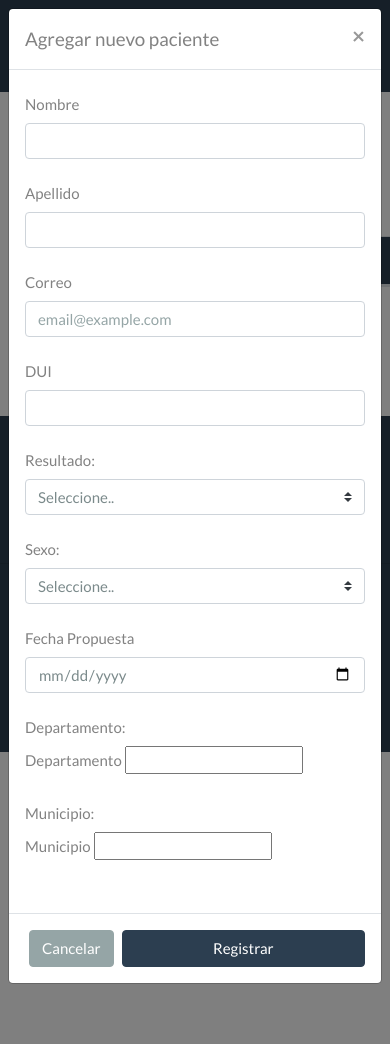
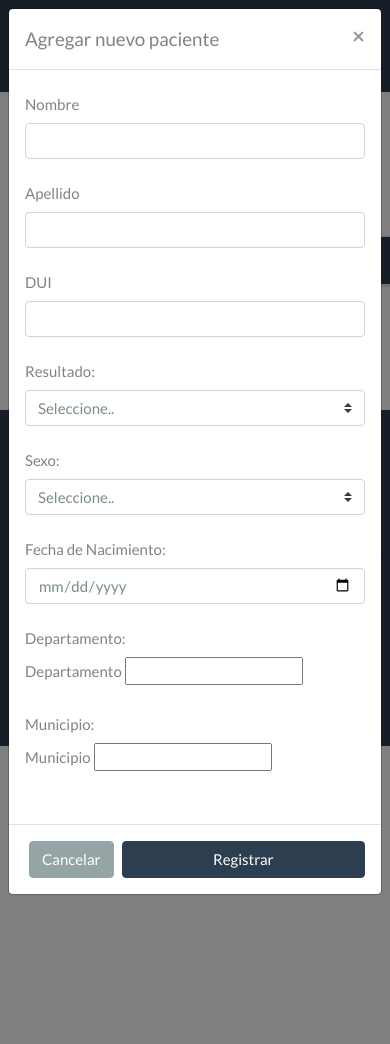
Before and after one commit to speed1test/mantis, a Django app: template apps/users/templates/gestion_usuarios/gestion_paciente.html in a window 390 px wide, after a click on "Agregar Paciente". Run offline with Django 3.2, Linux system fonts and the light colour scheme; the template is opened without the code that fills it: most values are stand-ins (such as "Sample title", 1, 10 or a date in 2020); form fields are guessed from the names that the template uses; some libraries are stand-ins or nearby versions.

Commit message:
Registrar paciente

```diff
--- a/apps/users/ajax.py
+++ b/apps/users/ajax.py
@@ -5,7 +5,7 @@ from apps.covid.models import Departamento, Municipio
 def get_municipios(request):
     departamento_id = request.GET.get('departamento_id')
     municipios = Municipio.objects.none()
-    options = '<option value="" selected="selected">-------</option>'
+    options = '<option value="" selected="selected">Seleccione...</option>'
     if departamento_id:
         municipios = Municipio.objects.filter(departamento_id=departamento_id)
     for municipio in municipios:
--- a/apps/users/templates/gestion_usuarios/gestion_paciente.html
+++ b/apps/users/templates/gestion_usuarios/gestion_paciente.html
@@ -2,35 +2,26 @@
 {% load static %}
 {% block main_container %}
 <script>
-       $(document).ready(function() {
+      $(document).ready(function() {
             $("#Registrar").click(function(){
-
-                var nombre = $("#nombre").val();
+            	var nombre = $("#nombre").val();
                 var apellido = $("#apellido").val();
-                var usuario = $("#usuario").val();
-                var email = $("#correo").val();
-                var contraseña = $("#password").val();
-                var contraseña2 = $("#password-2").val();
-                var telefono = $("#telefono").val();
-                var direccion = $("#direccion").val();
-                var letra, correo, numero;
+                var dui = $("#dui").val();
+                var resultado = $("#estado").val();
+                var sexo = $("sexo").val();
+                var fecha = $("fecha").val();
+                var municipio = $("id_municipio").val();
+                var letra, numero;
 
                  letra=/^[a-zA-ZáÁéÉíÍóÓúÚñÑüÜ\s]+$/;
-                 correo = /^(([^<>()\[\]\\.,;:\s@"]+(\.[^<>()\[\]\\.,;:\s@"]+)*)|(".+"))@((\[[0-9]{1,3}\.[0-9]{1,3}\.[0-9]{1,3}\.[0-9]{1,3}])|(([a-zA-Z\-0-9]+\.)+[a-zA-Z]{2,}))$/;
                  numero = /^([0-9])*$/;
 
-                if(nombre === "" || apellido === "" || usuario === "" || email === "" || contraseña2 === "" || contraseña2 === "" || telefono === "" || direccion === ""  ){
+                if(nombre === "" || apellido === "" || dui === "" || resultado === "" || sexo === "" || fecha === "" || municipio === ""){
 
                 	alert("Todos los campos son obligatorios");
 
                 	return false;
-              	    }if( !(contraseña === contraseña2) ){
-                		alert("Las contraseñas son diferentes");
-                		return false;
-                	}if( contraseña.length < 8){
-                		alert("Contraseña demasiado corta");
-                		return false;
-                	}
+              	    }
                 	if(!letra.test(nombre)){
                 		alert("El nombre es incorrecto");
                 		return false;
@@ -47,25 +38,10 @@
                 		alert("El apellido es demasiado largo");
                 		return false;
                 	}
-                	if(usuario.length > 15){
-                		alert("El nombre de usuario es demasiado largo");
+                	if(!numero.test(dui) || dui.length > 9 || dui.length < 9){
+                		alert("Formato de DUI invalido, recuerde que solo se aceptan numeros");
                 		return false;
                 	}
-
-                	if(!correo.test(email)){
-                		alert("El correo ingresado es incorrecto");
-                		return false;
-                	}
-
-					if(!numero.test(telefono) || telefono.length > 9){
-						alert("El numero de telefono es incorrecto");
-						return false;
-					}
-					if(direccion.length > 30){
-						alert("La direccion es demasiado larga");
-						return false;
-
-					}
 
 				});
         	});
@@ -73,14 +49,14 @@
 <script>
        $(document).ready(function() {
             $("#Editar").click(function(){
-            	var id = $("#id-edit").val();
-                var nombre = $("#nombre-edit").val();
-                var apellido = $("#apellido-edit").val();
-                var usuario = $("#usuario-edit").val();
-                var email = $("#correo-edit").val();
-                var telefono = $("#telefono-edit").val();
-                var direccion = $("#direccion-edit").val();
-                var letra, correo, numero;
+            	var nombre = $("#nombre").val();
+                var apellido = $("#apellido").val();
+                var dui = $("#dui").val();
+                var resultado = $("#estado").val();
+                var sexo = $("sexo").val();
+                var fecha = $("fecha").val();
+                var municipio = $("id_municipio").val();
+                var letra, numero;
 
                  letra=/^[a-zA-ZáÁéÉíÍóÓúÚñÑüÜ\s]+$/;
                  correo = /^(([^<>()\[\]\\.,;:\s@"]+(\.[^<>()\[\]\\.,;:\s@"]+)*)|(".+"))@((\[[0-9]{1,3}\.[0-9]{1,3}\.[0-9]{1,3}\.[0-9]{1,3}])|(([a-zA-Z\-0-9]+\.)+[a-zA-Z]{2,}))$/;
@@ -118,7 +94,7 @@
                 		return false;
                 	}
 
-					if(!numero.test(telefono) || telefono.length > 9 || telefono.length < ){
+					if(!numero.test(telefono) || telefono.length > 9 || telefono.length < 9){
 						alert("El numero de telefono es incorrecto");
 						return false;
 					}
@@ -198,20 +174,6 @@
 					{% endif %}
 					<td class="col-5">
 
-
-						<button class="btn btn-success" title="Editar Información del Laboratorista"
-							data-toggle="modal" data-target="#editar-minsal-modal"
-							data-id="{{minsal.id}}"
-							data-nombre="{{minsal.user.first_name}}"
-							data-apellido="{{minsal.user.last_name}}"
-							data-usuario="{{minsal.user.username}}"
-							data-correo="{{minsal.user.email}}"
-							data-telefono="{{minsal.user.dui}}"
-							data-direccion="{{minsal.user.direccion}}"
-						>
-						Editar&nbsp;&nbsp;<i class="fas fa-pen"></i>
-						</button>
-
 						<button class="btn btn-danger" title="Eliminar el T&eacute;cnico"
 							data-toggle="modal" data-target="#eliminar-minsal-modal" data-id="{{minsal.id}}"
 							data-nombre="{{minsal.user.first_name}}"
@@ -260,7 +222,7 @@
 <div class="modal-dialog" role="document">
 
 	<div class="modal-content">
-	<form action="{% url 'registrar_minsal' %}" method="POST">
+	<form action="{% url 'registrar_paciente' %}" method="POST">
 
 		<div class="modal-header">
 			<h5 class="modal-title" id="exampleModalLabel">Agregar nuevo paciente</h5>
@@ -273,52 +235,46 @@
 			<div class="form-group row">
 				<label for="nombre" class="col-sm-2 col-form-label">Nombre</label>
 				<div class="col-sm-10">
-					<input type="text" class="form-control" id="nombre" name="nombre" placeholder="">
+					<input type="text" class="form-control" id="nombre" name="nombre" placeholder="" required="">
 				</div>
 			</div>
 			<div class="form-group row">
 				<label for="apellido" class="col-sm-2 col-form-label">Apellido</label>
 				<div class="col-sm-10">
-					<input type="text" class="form-control" id="apellido" name="apellido" placeholder="">
-				</div>
-			</div>
-			<div class="form-group row">
-				<label for="correo" class="col-sm-2 col-form-label">Correo</label>
-				<div class="col-sm-10">
-					<input type="text" class="form-control" id="correo" name="correo" placeholder="email@example.com">
+					<input type="text" class="form-control" id="apellido" name="apellido" placeholder="" required="">
 				</div>
 			</div>
 
 			<div class="form-group row">
-				<label for="telefono" class="col-sm-2 col-form-label">DUI</label>
+				<label for="dui" class="col-sm-2 col-form-label">DUI</label>
 				<div class="col-sm-10">
-					<input type="text" class="form-control" id="telefono" name="telefono" placeholder="">
+					<input type="text" class="form-control" id="dui" name="dui" placeholder="" required="">
 				</div>
 			</div>
 
 			<div class="form-group row">
-      			<label for="correo" class="col-sm-2 col-form-label">Resultado: </label>
+      			<label for="resultado" class="col-sm-2 col-form-label">Resultado: </label>
       			<div class="col-sm-10">
-      				<select class="custom-select mr-sm-2" id="inlineFormCustomSelect">
-        			<option selected>Seleccione..</option>
+      				<select name="estado" id="estado" class="custom-select mr-sm-2" id="inlineFormCustomSelect">
+        			<option selected required="">Seleccione..</option>
         			<option value="1">Positivo</option>
-        			<option value="2">Negativo</option>
+        			<option value="0">Negativo</option>
       				</select>
       			</div>
     		</div>
 
     		<div class="form-group row">
-      			<label for="correo" class="col-sm-2 col-form-label">Sexo: </label>
+      			<label for="fecha_propuesta" class="col-sm-2 col-form-label" >Sexo: </label>
       			<div class="col-sm-10">
-      				<select class="custom-select mr-sm-2" id="inlineFormCustomSelect">
-        			<option selected>Seleccione..</option>
+      				<select name="sexo" id="sexo" class="custom-select mr-sm-2" id="inlineFormCustomSelect">
+        			<option selected required="">Seleccione..</option>
         			<option value="1">Masculino</option>
-        			<option value="2">Femenino</option>
+        			<option value="0">Femenino</option>
       				</select>
       			</div>
     		</div>
     		<div class="form-group row">
-				<label for="fecha_propuesta" class="col-sm-2 col-form-label">Fecha Propuesta</label>
+				<label for="fecha_propuesta" class="col-sm-2 col-form-label">Fecha de Nacimiento:</label>
 				<div class="col-sm-10">
 					<input type="date" class="form-control" id="fecha" name="fecha" placeholder="" required="">
 				</div>
@@ -356,106 +312,6 @@
 </div>
 </div>
 
-<!-- Modal Editar MINSAL -->
-<div class="modal fade" id="editar-minsal-modal" tabindex="-1" role="dialog" aria-labelledby="exampleModalLabel" aria-hidden="true">
-<div class="modal-dialog" role="document">
-
-	<div class="modal-content">
-	<form action="{% url 'registrar_minsal' %}" method="POST">
-
-		<div class="modal-header">
-			<h5 class="modal-title" id="exampleModalLabel">Editar paciente</h5>
-			<button type="button" class="close" data-dismiss="modal" aria-label="Close">
-				<span aria-hidden="true">&times;</span>
-			</button>
-		</div>
-
-		<div class="modal-body">
-			<div class="form-group row">
-				<label for="nombre" class="col-sm-2 col-form-label">Nombre</label>
-				<div class="col-sm-10">
-					<input type="text" class="form-control" id="nombre" name="nombre" placeholder="">
-				</div>
-			</div>
-			<div class="form-group row">
-				<label for="apellido" class="col-sm-2 col-form-label">Apellido</label>
-				<div class="col-sm-10">
-					<input type="text" class="form-control" id="apellido" name="apellido" placeholder="">
-				</div>
-			</div>
-			<div class="form-group row">
-				<label for="correo" class="col-sm-2 col-form-label">Correo</label>
-				<div class="col-sm-10">
-					<input type="text" class="form-control" id="correo" name="correo" placeholder="email@example.com">
-				</div>
-			</div>
-
-			<div class="form-group row">
-				<label for="telefono" class="col-sm-2 col-form-label">DUI</label>
-				<div class="col-sm-10">
-					<input type="text" class="form-control" id="telefono" name="telefono" placeholder="">
-				</div>
-			</div>
-
-			<div class="form-group row">
-      			<label for="correo" class="col-sm-2 col-form-label">Resultado: </label>
-      			<div class="col-sm-10">
-      				<select class="custom-select mr-sm-2" id="inlineFormCustomSelect">
-        			<option selected>Seleccione..</option>
-        			<option value="1">Positivo</option>
-        			<option value="2">Negativo</option>
-      				</select>
-      			</div>
-    		</div>
-
-    		<div class="form-group row">
-      			<label for="correo" class="col-sm-2 col-form-label">Sexo: </label>
-      			<div class="col-sm-10">
-      				<select class="custom-select mr-sm-2" id="inlineFormCustomSelect">
-        			<option selected>Seleccione..</option>
-        			<option value="1">Masculino</option>
-        			<option value="2">Femenino</option>
-      				</select>
-      			</div>
-    		</div>
-    		<div class="form-group row">
-				<label for="fecha_propuesta" class="col-sm-2 col-form-label">Fecha Propuesta</label>
-				<div class="col-sm-10">
-					<input type="date" class="form-control" id="fecha" name="fecha" placeholder="" required="">
-				</div>
-			</div>
-    		<div class="form-group row">
-      			<label for="correo" class="col-sm-2 col-form-label">Departamento:</label>
-      			<div class="col-sm-10">
-                    {{ form.departamento.label_tag }}
-                    {{ form.departamento }}
-      			</div>
-    		</div>
-    		<div class="form-group row">
-      			<label for="correo" class="col-sm-2 col-form-label">Municipio:</label>
-      			<div class="col-sm-10">
-                    {{ form.municipio.label_tag }}
-                    {{ form.municipio }}
-      			</div>
-    		</div>
-
-
-			<div class="form-group row justify-content-md-center">
-
-			</div>
-		</div>
-
-		<div class="modal-footer">
-			{% csrf_token %}
-			<button type="button" class="btn btn-secondary" data-dismiss="modal">Cancelar</button>
-			<button type="submit" class="btn btn-primary col-sm-4 col-form-label" id="Registrar">Editar</button>
-		</div>
-
-	</form>
-	</div>
-
-</div>
-</div>
 
 <!-- Modal Eliminar laboratoristas -->
 <div class="modal fade" id="eliminar-minsal-modal" tabindex="-1" role="dialog" aria-labelledby="exampleModalLabel"
--- a/apps/users/urls.py
+++ b/apps/users/urls.py
@@ -24,4 +24,5 @@ urlpatterns = [
 	path('editar-minsal/', views.editar_minsal, name='editar_minsal'),
 	path('gestion_paciente/', views.gestion_paciente, name='gestion_paciente'),
 	url(r'ajax/get_municipios', get_municipios, name='get_municipios'),
+	path('registrar-paciente/', views.registrar_paciente, name='registrar_paciente'),
 ]
--- a/covidsv/settings.py
+++ b/covidsv/settings.py
@@ -78,7 +78,7 @@ WSGI_APPLICATION = 'covidsv.wsgi.application'
 DATABASES = {
     'default': {
         'ENGINE': 'mysql_cymysql',
-        'NAME': 'pruebas_edwin',
+        'NAME': 'pruebas_exp',
         'USER': 'prueba',
          'PASSWORD': 'prueba',
         'HOST': 'propositocovid.duckdns.org',
```
Also changed, not shown: apps/covid/models.py (+5 -4 lines), apps/users/views.py (+33 -0 lines), apps/covid/migrations/0001_initial.py, apps/covid/migrations/0002_auto_20200715_0815.py, apps/users/migrations/0001_initial.py.
